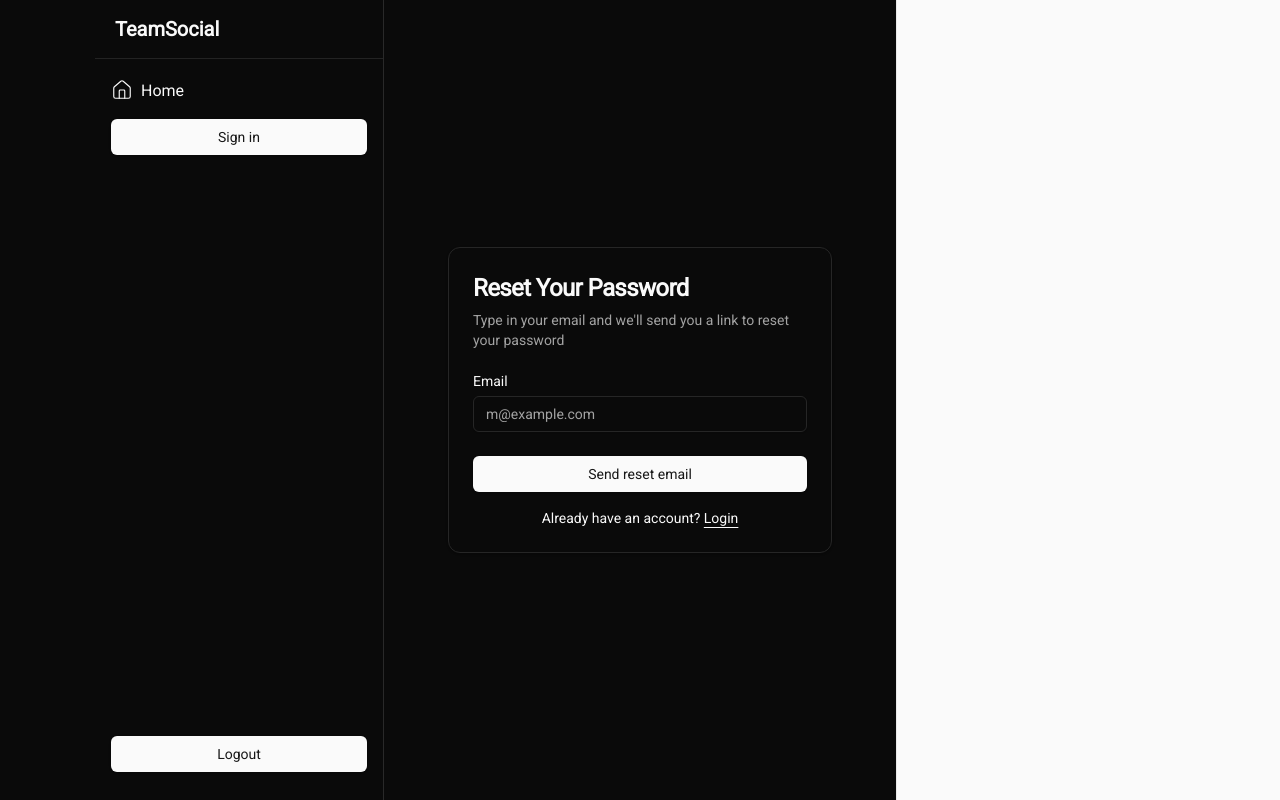
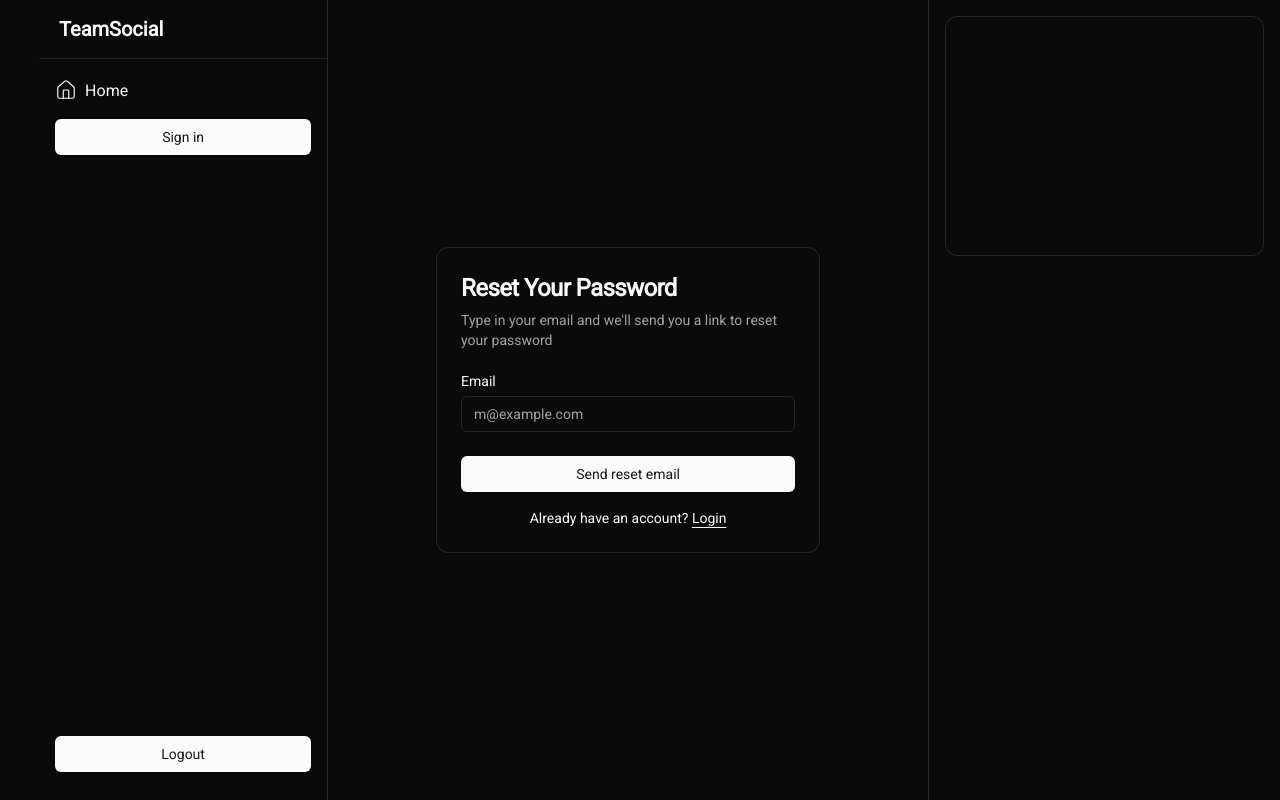
Before and after one commit to sadikbarisyilmaz/TeamSocial, a Next.js app: page /auth/forgot-password in a window 1280 px wide. Built offline with nearby package versions, Linux system fonts and the light colour scheme; no server answers.

Commit message:
sytle: implemented same layout on all pages

```diff
--- a/app/auth/error/page.tsx
+++ b/app/auth/error/page.tsx
@@ -29,7 +29,7 @@ export default function Page({
   searchParams: Promise<{ error: string }>;
 }) {
   return (
-    <div className="flex min-h-svh w-full items-center justify-center p-6 md:p-10">
+    <div className="flex min-h-[100dvh] w-full lg:min-w-[600px] md:max-w-[600px] items-center justify-center p-6 md:p-10">
       <div className="w-full max-w-sm">
         <div className="flex flex-col gap-6">
           <Card>
--- a/app/auth/forgot-password/page.tsx
+++ b/app/auth/forgot-password/page.tsx
@@ -2,7 +2,7 @@ import { ForgotPasswordForm } from "@/components/forgot-password-form";
 
 export default function Page() {
   return (
-    <div className="flex min-h-svh w-full items-center justify-center p-6 md:p-10">
+    <div className="flex min-h-[100dvh] w-full lg:min-w-[600px] md:max-w-[600px] items-center justify-center p-6 md:p-10">
       <div className="w-full max-w-sm">
         <ForgotPasswordForm />
       </div>
--- a/app/auth/login/page.tsx
+++ b/app/auth/login/page.tsx
@@ -2,7 +2,7 @@ import { LoginForm } from "@/components/login-form";
 
 export default function Page() {
   return (
-    <div className="flex min-h-svh w-full items-center justify-center p-6 md:p-10">
+    <div className="flex min-h-[100dvh] w-full lg:min-w-[600px] md:max-w-[600px] items-center justify-center p-6 md:p-10 ">
       <div className="w-full max-w-sm">
         <LoginForm />
       </div>
--- a/app/auth/sign-up-success/page.tsx
+++ b/app/auth/sign-up-success/page.tsx
@@ -8,7 +8,7 @@ import {
 
 export default function Page() {
   return (
-    <div className="flex min-h-svh w-full items-center justify-center p-6 md:p-10">
+    <div className="flex min-h-[100dvh] w-full lg:min-w-[600px] md:max-w-[600px] items-center justify-center p-6 md:p-10">
       <div className="w-full max-w-sm">
         <div className="flex flex-col gap-6">
           <Card>
--- a/app/auth/sign-up/page.tsx
+++ b/app/auth/sign-up/page.tsx
@@ -2,7 +2,7 @@ import { SignUpForm } from "@/components/sign-up-form";
 
 export default function Page() {
   return (
-    <div className="flex min-h-svh w-full items-center justify-center p-6 md:p-10">
+    <div className="flex min-h-[100dvh] w-full lg:min-w-[600px] md:max-w-[600px] items-center justify-center p-6 md:p-10">
       <div className="w-full max-w-sm">
         <SignUpForm />
       </div>
--- a/app/auth/update-password/page.tsx
+++ b/app/auth/update-password/page.tsx
@@ -2,7 +2,7 @@ import { UpdatePasswordForm } from "@/components/update-password-form";
 
 export default function Page() {
   return (
-    <div className="flex min-h-svh w-full items-center justify-center p-6 md:p-10">
+    <div className="flex min-h-[100dvh] w-full lg:min-w-[600px] md:max-w-[600px] items-center justify-center p-6 md:p-10">
       <div className="w-full max-w-sm">
         <UpdatePasswordForm />
       </div>
--- a/app/layout.tsx
+++ b/app/layout.tsx
@@ -42,7 +42,10 @@ export default function RootLayout({
           <main className="w-full flex h-screen lg:justify-center">
             <Navbar />
             {children}
-            <div className="hidden lg:flex min-w-80  border-l w-full max-w-sm h-screen border-muted-foreground/20  flex-col  items-end bg-foreground"></div>
+            {/* Dummy Side */}
+            <div className="hidden lg:flex min-w-80  border-l w-full max-w-sm h-screen border-muted-foreground/20  flex-col  items-end p-4">
+              <div className="w-full h-60 border rounded-xl"></div>
+            </div>
           </main>
         </ThemeProvider>
       </body>
```
